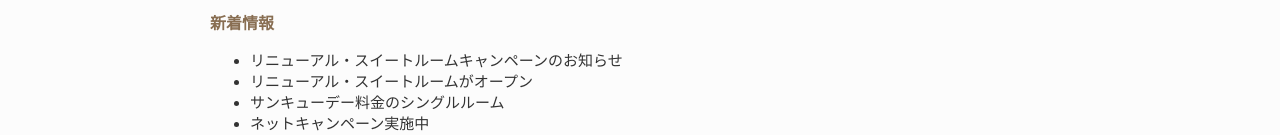
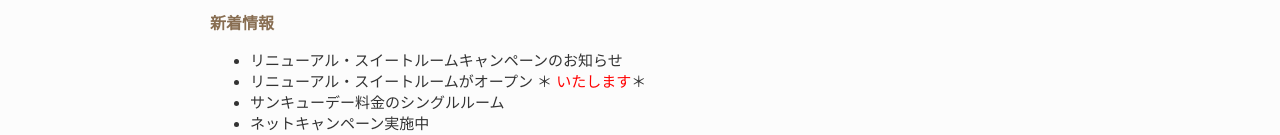
Before and after one commit to sogwaraa/TAKUMIHOTEL, a plain HTML site: page index.html in a window 1280 px wide. Shown: the part 658-793 px from the top of the page. Drawn offline with Linux system fonts and the light colour scheme.

Commit message:
敬語を使ったよ

```diff
--- a/index.html
+++ b/index.html
@@ -1,5 +1,6 @@
 <!DOCTYPE html>
 <html>
+
 <head>
     <meta http-equiv="content-type" content="text/html; charset=utf-8">
     <link rel="stylesheet" type="text/css" href="css/main.css" media="screen">
@@ -7,6 +8,7 @@
     <title>ミクロネシアプレミアムリゾートホテル</title>
     <script type="text/javascript" src="js/main.js"></script>
 </head>
+
 <body>
     <div id="container">
         <div id="header">
@@ -34,7 +36,8 @@
                 <h2 class="hedding02">新着情報</h2>
                 <ul>
                     <li>リニューアル・スイートルームキャンペーンのお知らせ</li>
-				<li>リニューアル・スイートルームがオープン</li>
+                    <li>リニューアル・スイートルームがオープン ＊
+                        <font color="red">いたします</font>＊ </li>
                     <li>サンキューデー料金のシングルルーム</li>
                     <li>ネットキャンペーン実施中</li>
                     <li>お客様用パソコンをご用意しています</li>
@@ -49,4 +52,5 @@
         </div>
     </div>
 </body>
+
 </html>
```
Lines whose indentation alone changed are shown as unchanged.
